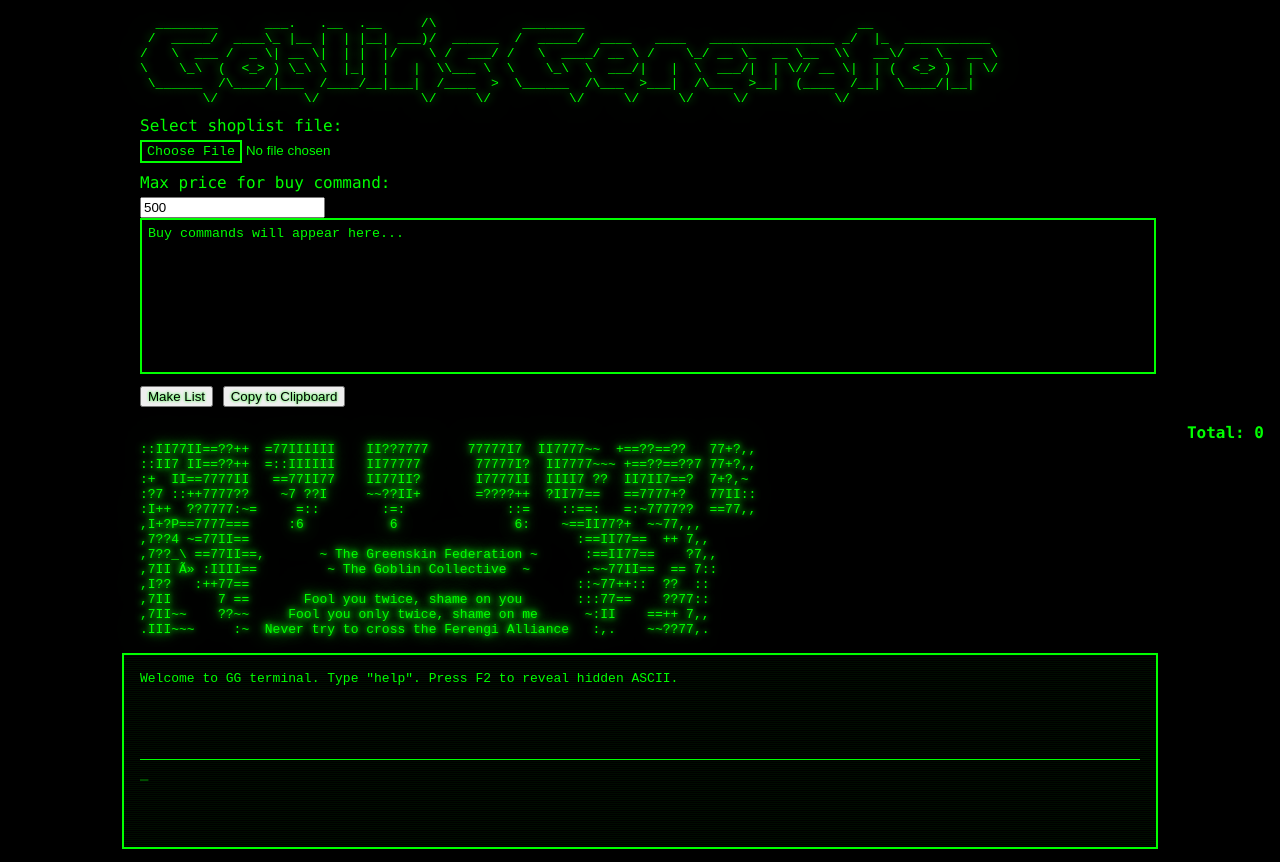
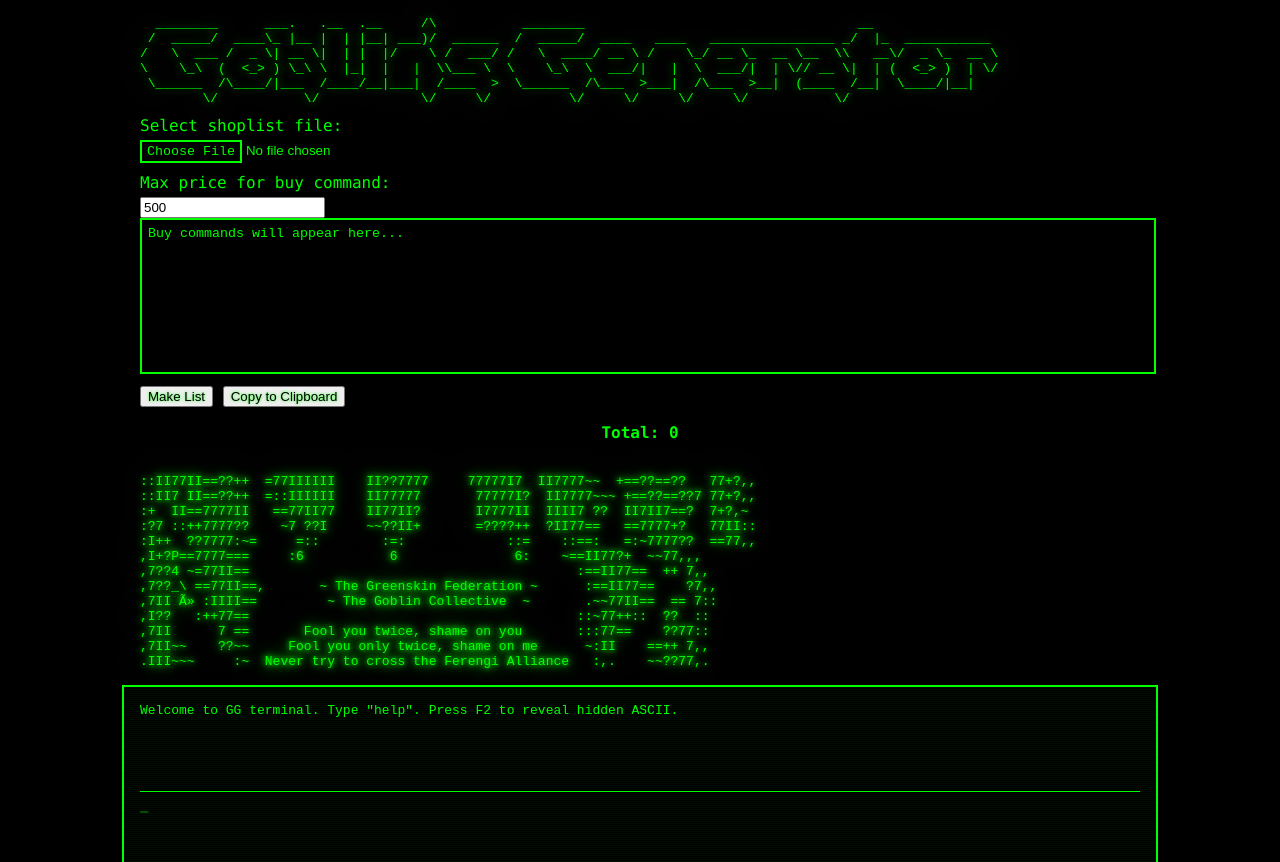
Before and after one commit to d2rahrah/Goblin_buy_GUI, a plain HTML site: page shopper.html in a window 1280 px wide. Shown: the top 862 px of the page. Drawn offline with Linux system fonts and the light colour scheme.

Commit message:
Update shopper.html
align total price better.

```diff
--- a/shopper.html
+++ b/shopper.html
@@ -35,8 +35,9 @@ button { margin-top:0.5rem; }
     <button id="btnCopy">Copy to Clipboard</button>
    <!-- <div class="small-note">Shoplist parser accepts pipe (`|`) fields. Fallback to `item,price` if pipes are missing.</div> -->
   </div>
-<div id="totalPrice" style="margin-left:20px; min-width:80px; text-align:right; font-weight:bold;">
+<div id="totalPrice" style="min-width:80px; font-weight:bold; text-align:center; margin: 0 auto 2em auto;">
   Total: 0
+</div>
 </div>
 
 
```
